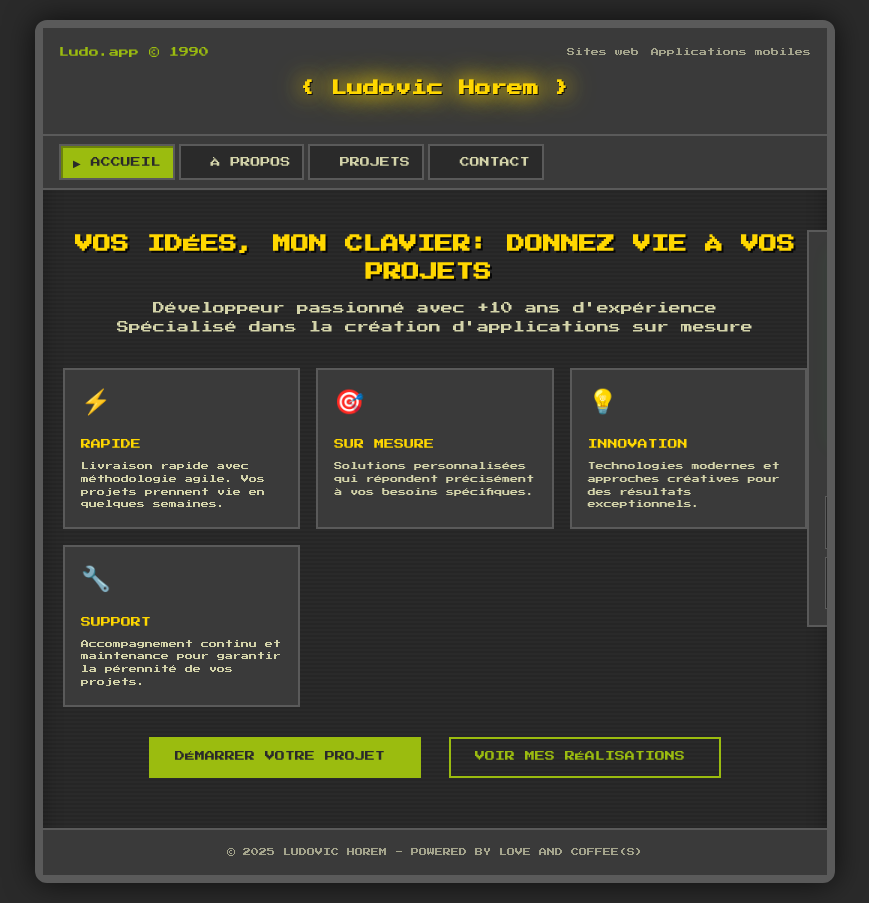
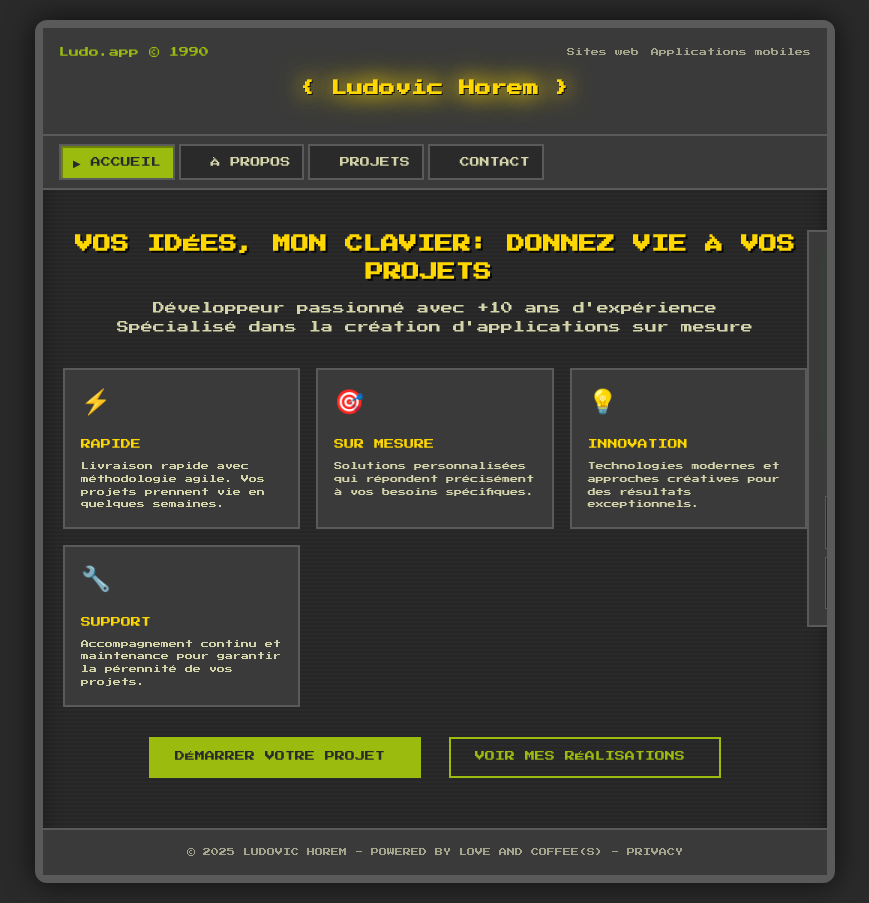
Before and after one commit to LuluHow/portfolio, a plain HTML site: page index.html in a window 1280 px wide. Both pictures are taken after a click on the button "ACCUEIL". Shown: the whole page, without its empty margins (205-1074 px from the left). Drawn offline with nearby package versions, Linux system fonts and the light colour scheme.

Commit message:
revert main

```diff
--- a/index.html
+++ b/index.html
@@ -678,7 +678,7 @@
 
         <!-- Footer -->
         <footer class="footer fade-in" id="footer" role="contentinfo">
-            <p>© 2025 LUDOVIC HOREM - POWERED BY LOVE AND COFFEE(S)</p>
+            <p>© 2025 LUDOVIC HOREM - POWERED BY LOVE AND COFFEE(S) - <a href="privacy.txt" style="color: inherit; text-decoration: none;">PRIVACY</a></p>
         </footer>
     </div>
 
```
Also changed, not shown: privacy.txt (added).
